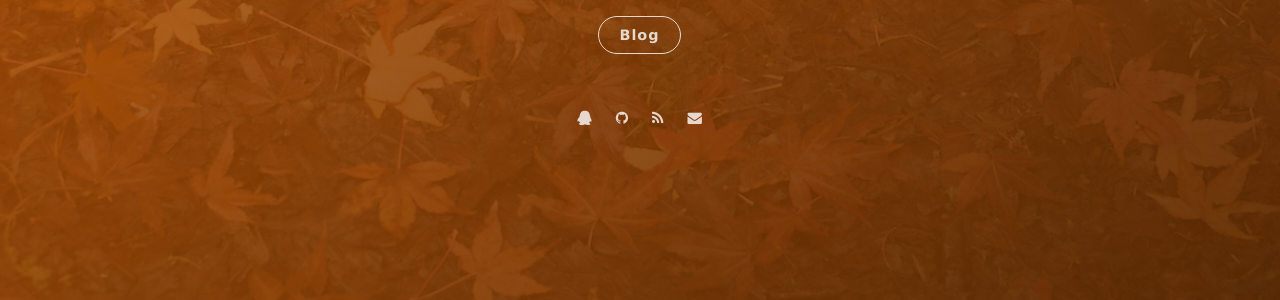
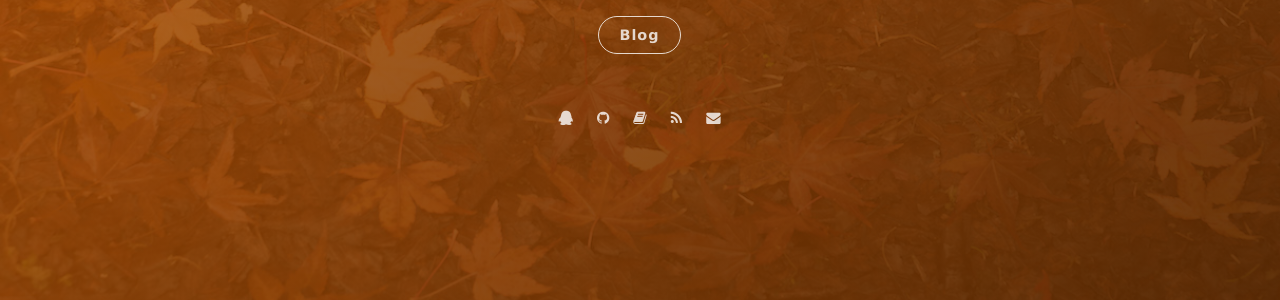
Before and after one commit to liuchang0523/liuchang0523.github.io, a Jekyll site: the page built from index.html, in a window 1280 px wide. Shown: the part 548-848 px from the top of the page. Built offline with Jekyll 4.4.1, drawn with Linux system fonts in a browser that asks for light colours; nearby versions of some CDN libraries; the list of posts is cut into pages by our own code.

Commit message:
添加简书

```diff
--- a/_config.yml
+++ b/_config.yml
@@ -39,7 +39,7 @@ comment:
 social:
     weibo: 100930523
     github: liuchang0523
-    twitter:
+    jianshu:  edd72ac03289
     gplus:
     mail: 100930523@qq.com
 
--- a/_includes/social.html
+++ b/_includes/social.html
@@ -20,12 +20,12 @@
         </li>
         {% endif %}
 
-        {% if site.social.twitter %}
+        {% if site.social.jianshu %}
         <!-- Twitter -->
         <li class="navigation__item">
-            <a href="http://twitter.com/{{site.social.twitter}}" title="@{{site.social.twitter}}" target="_blank">
-                <i class='social fa fa-twitter'></i>
-                <span class="label">Twitter</span>
+            <a href="http://www.jianshu.com/u/{{site.social.jianshu}}" title="@{{site.social.jianshu}}" target="_blank">
+                <i class='social fa fa-book'></i>
+                <span class="label">Jianshu</span>
             </a>
         </li>
         {% endif %}
```
